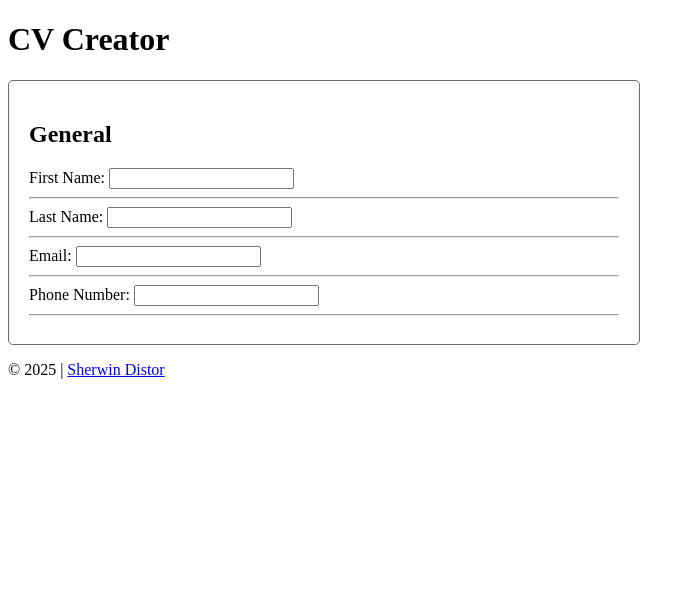
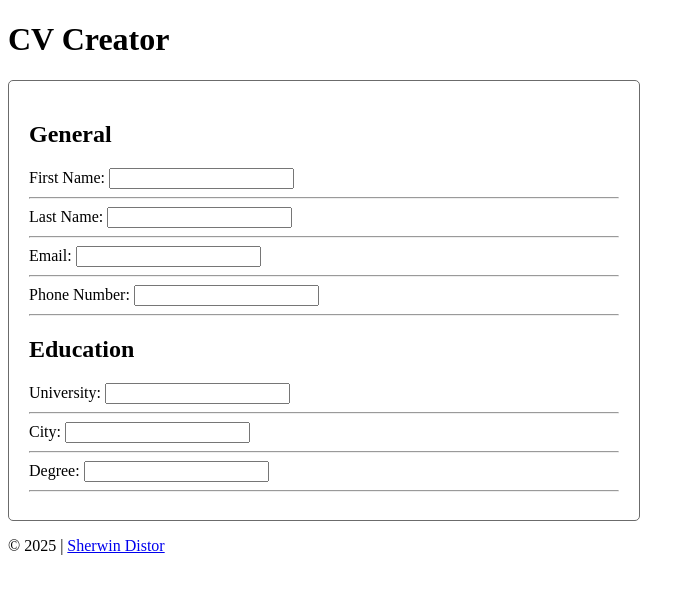
Before and after one commit to SherwinDistor/odin-cv-application, a React (Vite) app: page / in a window 1280 px wide. Shown: the top 592 px of the page, without its empty margins (0-695 px from the left). Built offline with nearby package versions, Linux system fonts and the light colour scheme.

Commit message:
Add Education Form

```diff
--- /dev/null
+++ b/src/components/EducationForm.jsx
@@ -0,0 +1,17 @@
+function EducationForm() {
+	return (
+		<form action='#'>
+			<label htmlFor=''>University: </label>
+			<input type='text' />
+			<hr />
+			<label htmlFor=''>City: </label>
+			<input type='text' />
+			<hr />
+			<label htmlFor=''>Degree: </label>
+			<input type='text' />
+			<hr />
+		</form>
+	);
+}
+
+export default EducationForm;
--- a/src/components/InputContainer.jsx
+++ b/src/components/InputContainer.jsx
@@ -1,3 +1,4 @@
+import EducationForm from './EducationForm';
 import FormCard from './FormCard';
 import GeneralForm from './GeneralForm';
 
@@ -7,6 +8,9 @@ function InputContainer() {
 			<FormCard name={'General'}>
 				<GeneralForm />
 			</FormCard>
+			<FormCard name={'Education'}>
+				<EducationForm />
+			</FormCard>
 		</div>
 	);
 }
```
